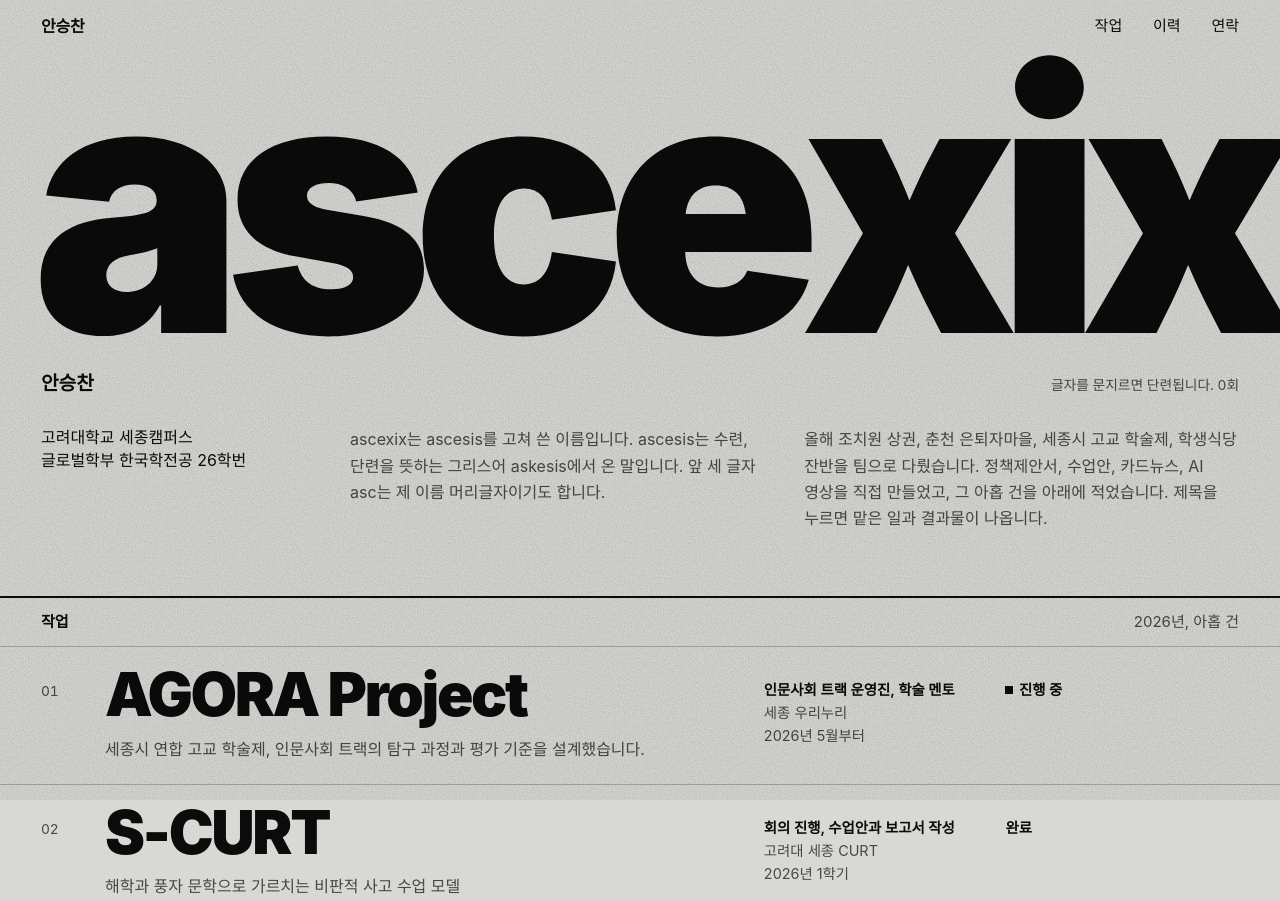
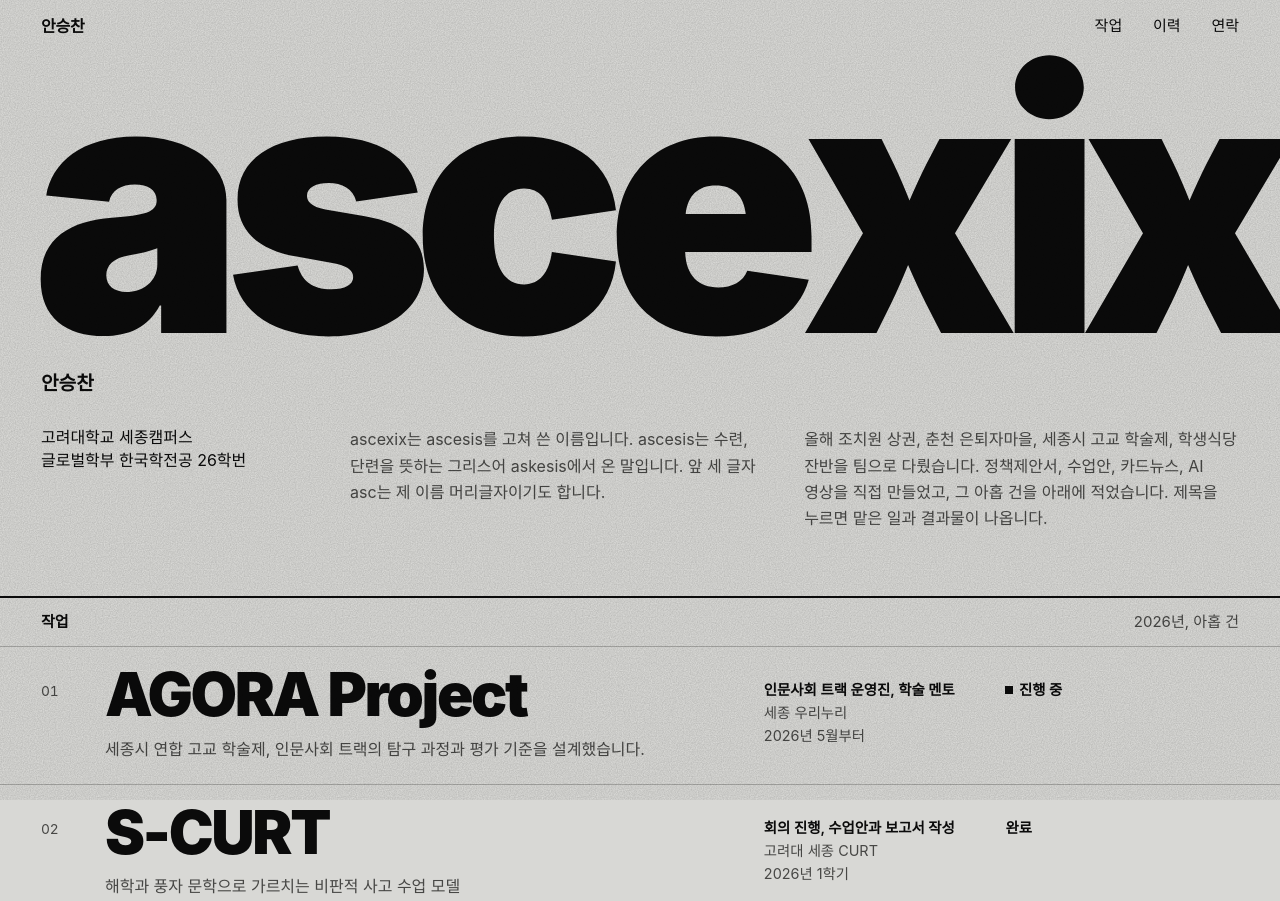
Before and after one commit to ascexix/ascexix.github.io, a plain HTML site: page index.html in a window 1280 px wide. Shown: the top 901 px of the page. Drawn offline with Linux system fonts and the light colour scheme; a web font is replaced by a local one.

Commit message:
첫 화면의 문지르기 안내 문구와 횟수 표시 삭제 (효과는 유지)
Co-Authored-By: Claude Fable 5.2 <noreply@anthropic.com>
Claude-Session: https://claude.ai/code/session_01Htt1QPit7ohg1fzLh6rZFS

```diff
--- a/index.html
+++ b/index.html
@@ -65,8 +65,6 @@ button{font:inherit;color:inherit}
 .hero .mark{touch-action:pan-y;-webkit-user-select:none;user-select:none;cursor:default}
 .hero .mark.live{letter-spacing:0}
 .hero .ch{display:inline-block;will-change:transform}
-.hero-top{position:relative}
-.rub{position:absolute;right:0;bottom:0;margin:0;font-size:.86rem;line-height:1.5;color:var(--ink-2);font-variant-numeric:tabular-nums}
 .hero .real{display:block;margin-top:clamp(.35rem,1vw,.8rem);font-size:clamp(1.05rem,1.5vw,1.3rem);font-weight:800;line-height:1.3}
 .hero-side{display:grid;gap:1rem;margin-top:clamp(1.1rem,2.4vw,2rem)}
 .aff{margin:0;line-height:1.45}
@@ -231,10 +229,7 @@ dialog.reader[open]{display:flex;flex-direction:column}
 
 <main>
   <section class="hero">
-    <div class="hero-top">
-      <h1><span class="mark">ascexix</span><span class="real">안승찬</span></h1>
-      <p class="rub" id="rub" hidden>글자를 문지르면 단련됩니다. <span id="reps">0</span>회</p>
-    </div>
+    <h1><span class="mark">ascexix</span><span class="real">안승찬</span></h1>
     <div class="hero-side">
       <p class="aff">고려대학교 세종캠퍼스<br>글로벌학부 한국학전공 26학번</p>
       <p class="origin">ascexix는 ascesis를 고쳐 쓴 이름입니다. ascesis는 수련, 단련을 뜻하는 그리스어 askesis에서 온 말입니다. 앞 세 글자 asc는 제 이름 머리글자이기도 합니다.</p>
@@ -518,16 +513,15 @@ document.querySelectorAll(".copy").forEach(b=>b.onclick = async ()=>{
 });
 
 /* 글자 누르기. ascesis가 단련이라는 뜻이라, 포인터가 지나가는 자리의 글자가 눌렸다가 천천히 되돌아온다.
-   포인터가 직접 닿은 글자는 실선에 가깝게, 양옆 글자는 완만하게 눌린다.
-   첫 화면 ascexix는 눌린 횟수를 세고, 작업 제목은 반응만 한다. */
+   포인터가 직접 닿은 글자는 실선에 가깝게, 양옆 글자는 완만하게 눌린다. 첫 화면 ascexix와 작업 제목에 쓴다. */
 (function(){
-  const mark = document.querySelector(".hero .mark"), rub = document.getElementById("rub"), repsEl = document.getElementById("reps");
-  if(!mark || !rub || matchMedia("(prefers-reduced-motion: reduce)").matches) return;
+  const mark = document.querySelector(".hero .mark");
+  if(!mark || matchMedia("(prefers-reduced-motion: reduce)").matches) return;
   const HEAVY = 900, SOFT = 340, CORE = 105, T_DOWN = .085, T_UP = .42;
   const STEPS = [100,200,300,400,500,600,700,800,900], STEP = 10;
   const readerEl = document.getElementById("reader");
   let hero = null, titles = [];
-  let raf = 0, last = 0, px = null, py = null, sx = 0, sy = 0, has = false, holdUntil = 0, reps = 0;
+  let raf = 0, last = 0, px = null, py = null, sx = 0, sy = 0, has = false, holdUntil = 0;
 
   /* 굵기에 따른 글자 폭을 처음에 한 번만 재 두고, 움직이는 동안에는 화면을 다시 재지 않는다 */
   function widthTable(chars, fs){
@@ -548,7 +542,7 @@ document.querySelectorAll(".copy").forEach(b=>b.onclick = async ()=>{
     for(const c of text){
       if(c === " "){ box.append(" "); continue; }
       const e = document.createElement("span"); e.className = cls; e.textContent = c; box.append(e);
-      letters.push({e, c, w:HEAVY, down:false});
+      letters.push({e, c, w:HEAVY});
     }
     return {text, sr, box, letters};
   }
@@ -562,9 +556,8 @@ document.querySelectorAll(".copy").forEach(b=>b.onclick = async ()=>{
     let X = 0;
     L.forEach((l,i)=>{ l.tab = T[l.c]; l.a0 = l.a = l.tab[8]; l.X = X; X += l.a0 + g0; l.e.style.width = l.a0.toFixed(4) + "em"; if(i) l.e.style.marginLeft = g0.toFixed(4) + "em"; });
     mark.replaceChildren(parts.sr, parts.box); mark.classList.add("live");
-    hero = {el:mark, L, W, idle:false, sweep:null, counting:false};
+    hero = {el:mark, L, W, idle:false, sweep:null};
     document.querySelectorAll(".w-title").forEach(t=>{ const q = wrap(t, "tc"); t.replaceChildren(q.sr, q.box); titles.push({el:t, L:q.letters, idle:true}); });
-    rub.hidden = false;
     /* 처음 한 번, 보이지 않는 손가락이 왼쪽에서 오른쪽으로 지나간다 */
     setTimeout(()=>{ hero.sweep = {t0:performance.now(), dur:1300}; hero.idle = false; wake(); }, 450);
     setTimeout(prewarm, 2600);
@@ -609,7 +602,7 @@ document.querySelectorAll(".copy").forEach(b=>b.onclick = async ()=>{
       const g = hero, n = g.L.length; let lx = null, ly = 0;
       if(g.sweep){
         const k = (t - g.sweep.t0) / g.sweep.dur;
-        if(k >= 1){ g.sweep = null; setTimeout(()=>{ g.L.forEach(l=>{ l.down = false; }); g.counting = true; }, 1600); }
+        if(k >= 1) g.sweep = null;
         else lx = -.6 + (g.W + 1.2) * k;
       }
       if(lx === null && active){
@@ -628,8 +621,6 @@ document.querySelectorAll(".copy").forEach(b=>b.onclick = async ()=>{
             target = base - (base - CORE) * Math.exp(-din * din) * fy;
           }
           if(ease(l, target, dt)) moving = true;
-          if(!l.down && l.w < 600) l.down = true;
-          else if(l.down && l.w > 840){ l.down = false; if(g.counting){ reps++; repsEl.textContent = reps; } }
           l.a = adv(l.tab, l.w); sum += l.a;
         }
         const gap = (g.W - sum) / (n - 1); let x = 0;
```
